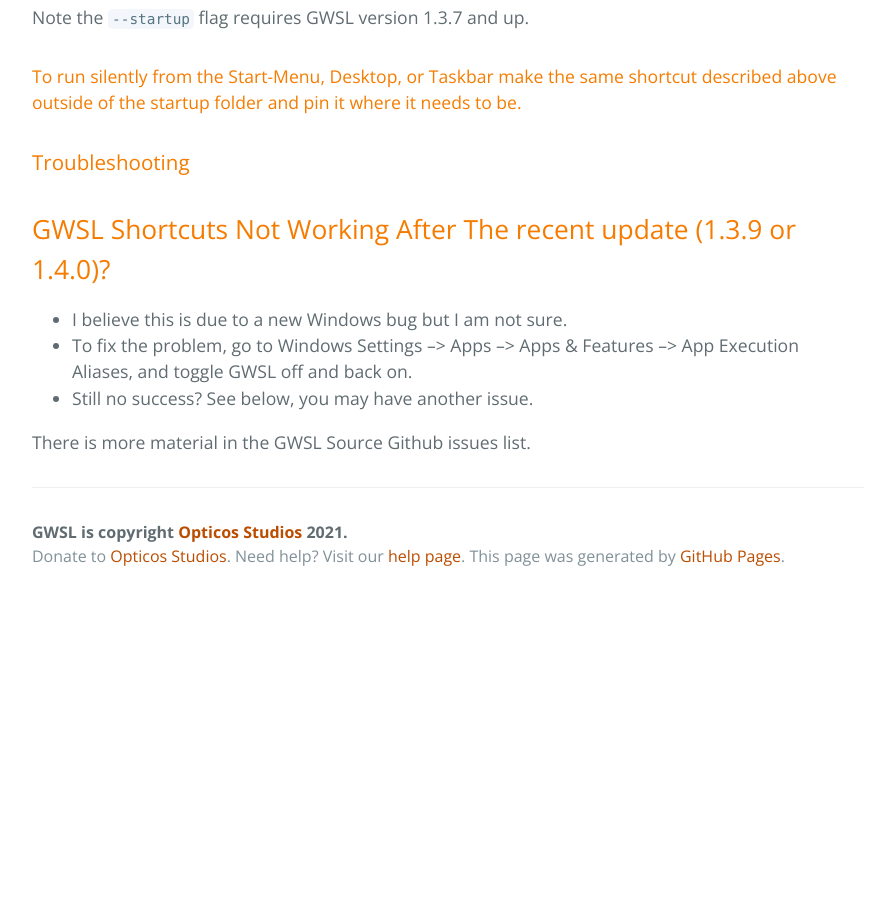
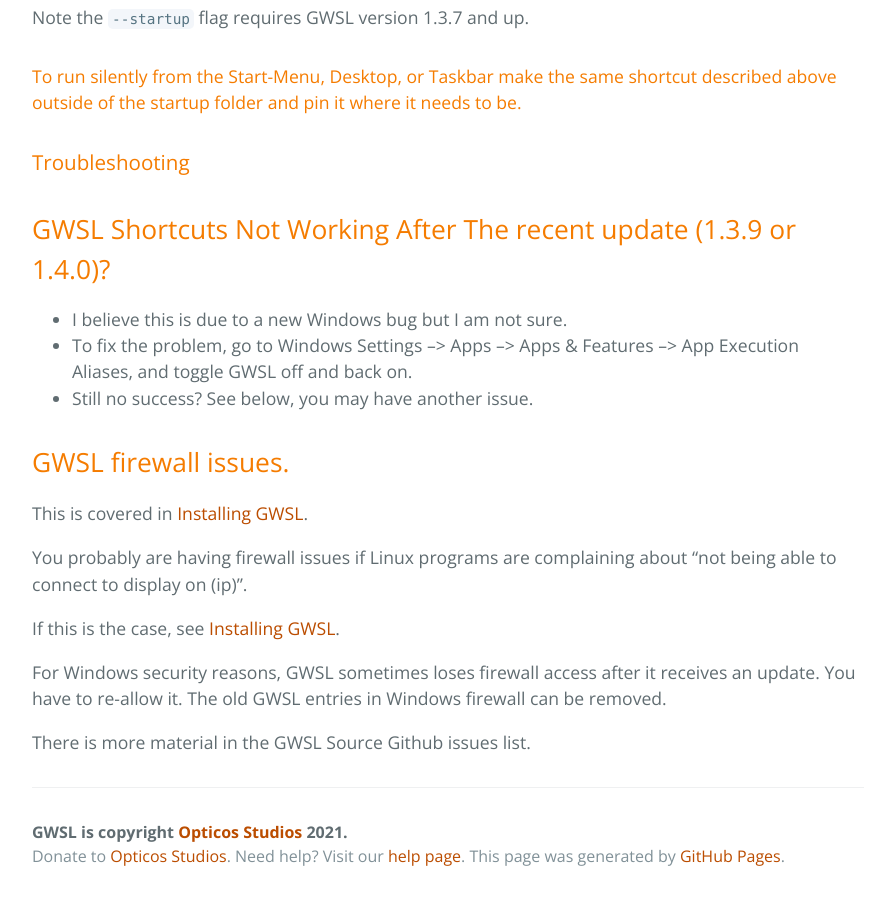
Before and after one commit to Opticos/gwsl, a Jekyll site: the page built from tutorials/manual.md, in a window 1280 px wide and 900 px high, scrolled down 12834 px. Shown: the whole window, without its empty margins (192-1077 px from the left). Built offline with Jekyll 4.4.1, drawn with Linux system fonts in a browser that asks for light colours; the repository's description, which GitHub fills in, is left out; before the commit the page ends 13434 px from its top, so only the background shows below that.

Commit message:
Update manual.md

````diff
--- a/tutorials/manual.md
+++ b/tutorials/manual.md
@@ -333,4 +333,14 @@ Note the ```--startup``` flag requires GWSL version 1.3.7 and up.
 * To fix the problem, go to Windows Settings --> Apps --> Apps & Features --> App Execution Aliases, and toggle GWSL off and back on.
 * Still no success? See below, you may have another issue.
 
+## GWSL firewall issues.
+This is covered in [Installing GWSL](#installing-gwsl).
+
+You probably are having firewall issues if Linux programs are complaining about "not being able to connect to display on (ip)".
+
+If this is the case, see [Installing GWSL](#installing-gwsl).
+
+For Windows security reasons, GWSL sometimes loses firewall access after it receives an update. You have to re-allow it. The old GWSL entries in Windows firewall can be removed.
+
+
 There is more material in the GWSL Source Github issues list.
````
